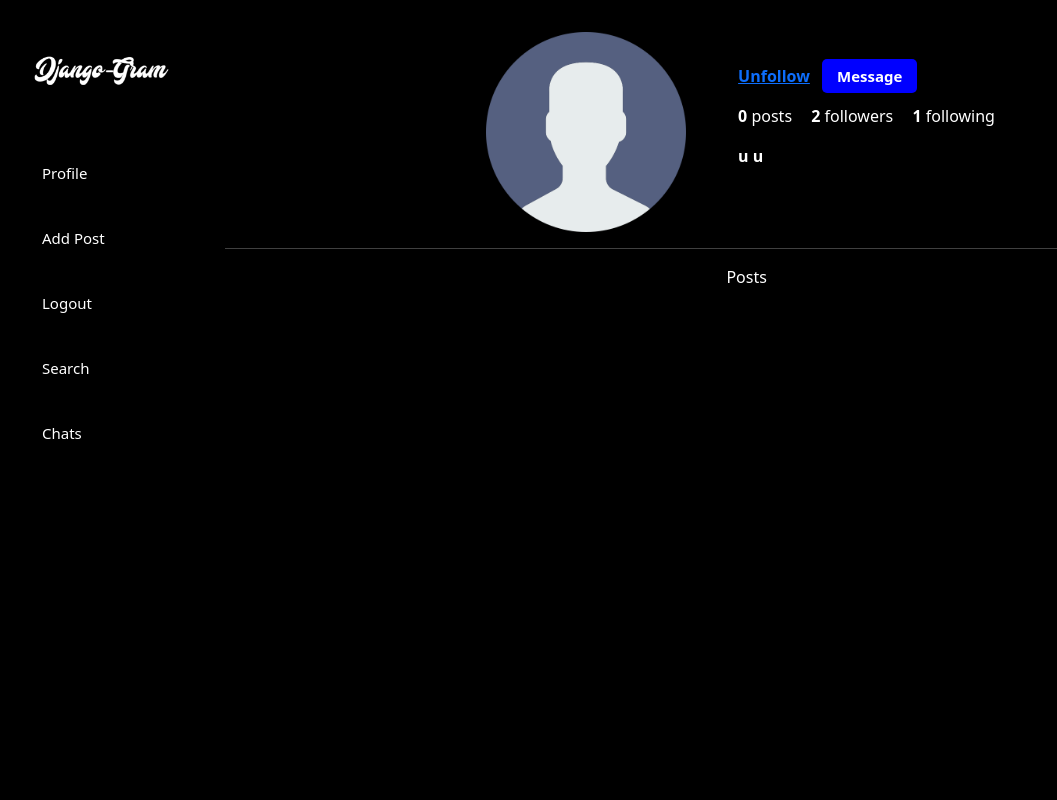
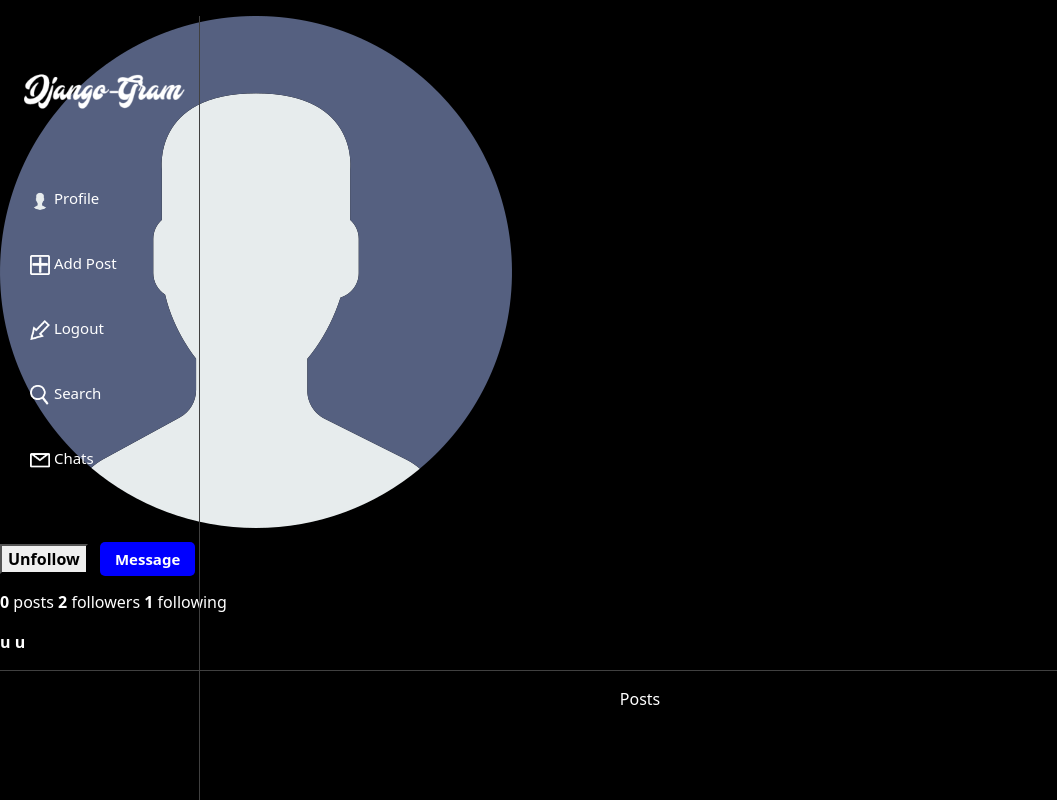
Before and after one commit to AleksandrZhukovin/DjangoInstagram, a Django app: a page that uses instagramapp/templates/user_profile.html in a window 1280 px wide. Shown: the whole page, without its empty margins (0-1057 px from the left). Run offline with Django 4.2, Linux system fonts and the light colour scheme; a user stored in the database is signed in; data comes from the database, SQL or seed files in the repository; some libraries are stand-ins or nearby versions.

Commit message:
fix(template): fix user_profile template with css styles

```diff
--- a/instagramapp/templates/user_profile.html
+++ b/instagramapp/templates/user_profile.html
@@ -1,5 +1,5 @@
 {% extends 'base.html' %}
-{% block title %}<title>{{ title }}</title>{% endblock %}
+{% block title %}<title xmlns="http://www.w3.org/1999/html">{{ title }}</title>{% endblock %}
 {% block import %}
     <link rel="stylesheet" href="/static/styles/profile.css" type="text/css">
     <script src="/static/js/profile.js"></script>
@@ -7,34 +7,38 @@
 
 {% block content %}
 <body class="body_back">
-    <div class="container-fluid">
-        <div class="row">
-            <div class="col-md-2 col-lg-2 vl">
-                <a href="/"><img class="my-5 mx-3" src="/static/design/logo.png" width="150"></a>
-                <a class='nav' href="/profile">Profile</a><br>
-                <a class='nav' href="/add_post">Add Post</a><br>
-                <a class='nav' href="/logout">Logout</a><br>
-                <a class='nav' href="/search">Search</a><br>
-                <a class='nav' href="/chats">Chats</a><br>
+    <div class="cover">
+        <div class="side_bar">
+            <div class="content">
+                <a href="/"><img class="my-5 mx-3 logo" src="/static/design/logo.png"></a>
+                <a href="/"><img class="my-5 logo_sm" src="/static/design/logo1.png"></a>
+                <a class='nav' href="/profile">
+                    <img class="profile-image nav_icon" src="{{ profile.image.url }}">  <text class="nav_link">Profile</text>
+                </a><br>
+                <a class='nav' href="/add_post"><img class="nav_icon" src="/static/design/add.png">  <text class="nav_link">Add Post</text></a><br>
+                <a class='nav' href="/logout"><img class="nav_icon" src="/static/design/logout.png">  <text class="nav_link">Logout</text></a><br>
+                <a class='nav' href="/search"><img class="nav_icon" src="/static/design/search.png">  <text class="nav_link">Search</text></a><br>
+                <a class='nav' href="/chats"><img class="nav_icon" src="/static/design/message.png">  <text class="nav_link">Chats</text></a><br>
             </div>
-            <div class='col-md-10 col-lg-10 my-3'>
-                <div style="display: flex;" class="block">
-                    <div class="my-3" style="padding-left: 25%">
-                        <img  src="{{ profile.image.url }}" width="200">
         </div>
-                    <div style="padding-left: 5%;" class="my-5">
+        <main class="base">
+            <div class="block profile_info">
+                 <div class="my-3 profile_image">
+                    <img src="{{ profile.image.url }}" class="profile_ava">
+                 </div>
+                 <div class="profile_data">
                     {% csrf_token %}
                     <input type="hidden" id="is_follow" data-for="{{ is_followed }}">
-                        <a id="follow" class="profile_fol" data-id="{{ profile.user.id }}" data-url="/user_profile{{ profile.user.id }}/"><b id="action">Follow</b></a>
+                    <button id="follow" class="profile_fol" data-id="{{ profile.user.id }}" data-url="/user_profile{{ profile.user.id }}/"><b id="action">Follow</b></button>
                     <a class="profile_fol mx-2" href="/start_chat{{ profile.user.id }}"><b>Message</b></a>
-                        <p class="text my-3"><b>{{ post_am }}</b> posts <b id='followers' style="padding-left: 15px;">{{ followers }}</b> followers <b style="padding-left: 15px;">{{ following }}</b> following</p>
+                    <p class="text my-3"><b>{{ post_am }}</b> posts <b id='followers' class="sm_pad_l">{{ followers }}</b> followers <b class="sm_pad_l">{{ following }}</b> following</p>
                     <p class="text my-3"><b>{{ user.first_name}} {{ user.last_name }}</b><br>{{ profile.status }}</p>
                 </div>
             </div>
             <div>
                 <p class="my-3 text-center text">Posts</p>
             </div>
-                <div style="display: flex; padding-left: 18%; width: 910px;">
+           <div class="posts">
                 {% if posts %}
                     {% for p in posts %}
                         <div class="fill mx-1">
@@ -43,8 +47,7 @@
                     {% endfor %}
                 {% endif %}
             </div>
-            </div>
-        </div>
+        </main>
     </div>
 </body>
 {% endblock %}
```
Lines whose indentation alone changed are shown as unchanged.
